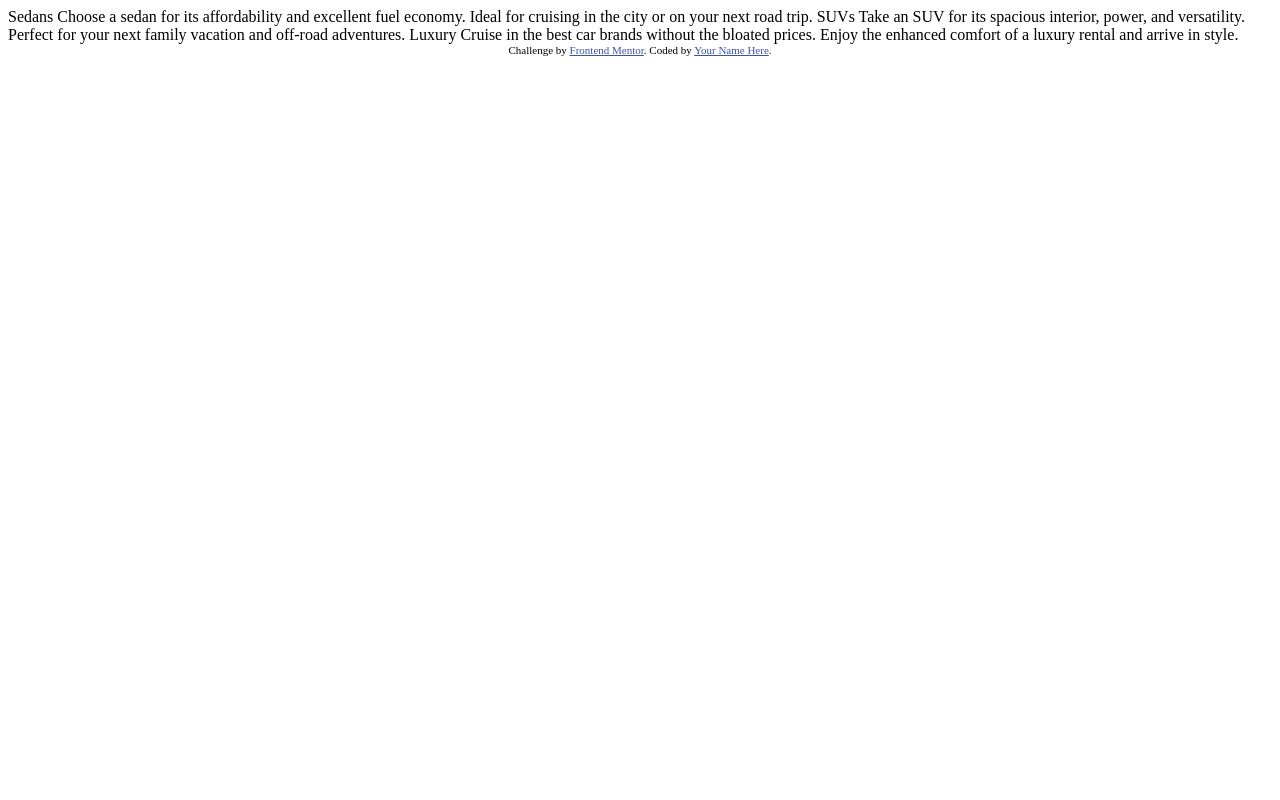
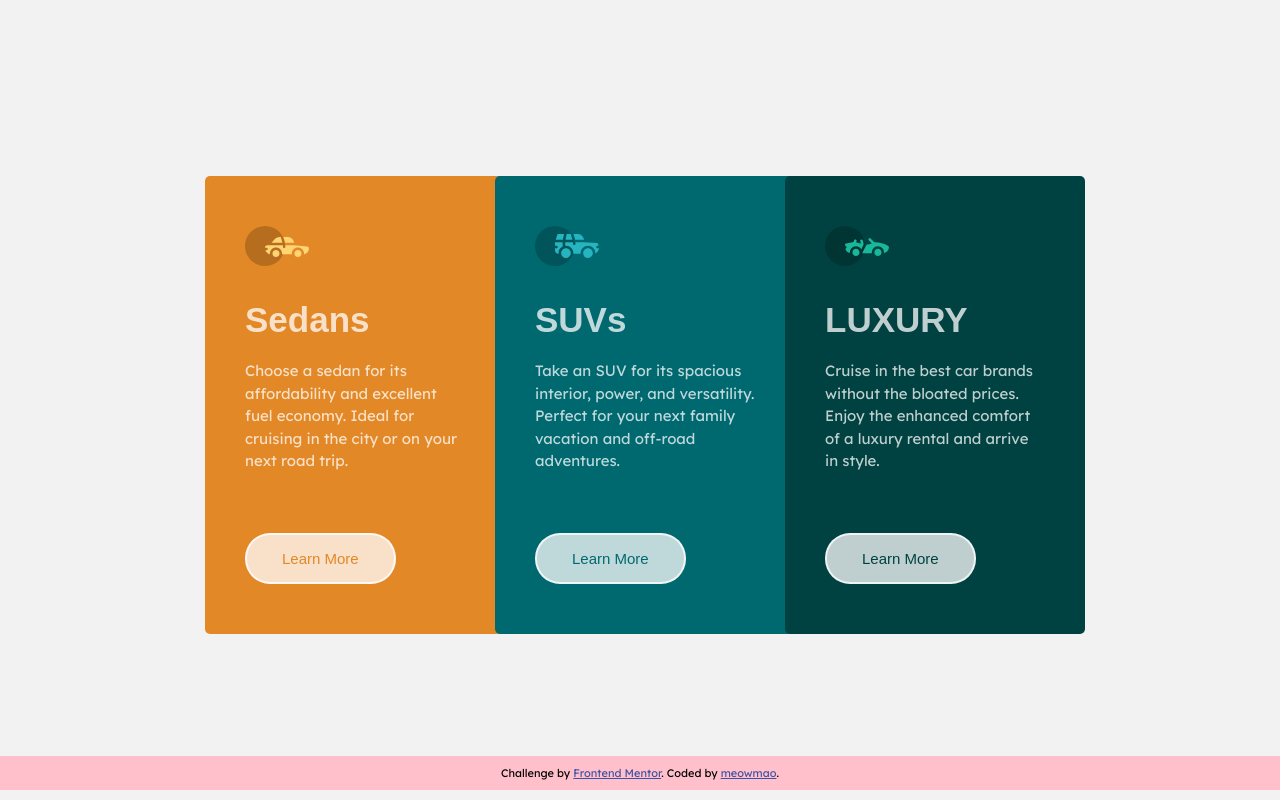
Before and after one commit to meowmao/FEM-3-column-card, a plain HTML site: page index.html in a window 1280 px wide. Drawn offline with Linux system fonts and the light colour scheme; a web font is replaced by a local one.

Commit message:
Finished layout

```diff
--- a/index.html
+++ b/index.html
@@ -5,7 +5,7 @@
   <meta name="viewport" content="width=device-width, initial-scale=1.0"> <!-- displays site properly based on user's device -->
 
   <link rel="icon" type="image/png" sizes="32x32" href="./images/favicon-32x32.png">
-
+  <link rel="stylesheet" type="text/css" href="./styles.css">
   <title>Frontend Mentor | 3-column preview card component</title>
 
   <!-- Feel free to remove these styles or customise in your own stylesheet 👍 -->
@@ -15,22 +15,36 @@
   </style>
 </head>
 <body>
+<div class="wrapper">
+  <div class="main">
+    <div class="card sedan">
+      <img src="./images/icon-sedans.svg" alt="" class="logo">
+      <h2 class="title">Sedans</h2>
+      <p class="text">Choose a sedan for its affordability and excellent fuel economy. Ideal for cruising in the city or on your next road trip.</p>
+      <button class="btn">Learn More</button>
+    </div>
+    <div class="card suv">
+      <img src="./images/icon-suvs.svg" alt="" class="logo">
+      <h1 class="title">SUVs</h2>
+      <p class="text">Take an SUV for its spacious interior, power, and versatility. Perfect for your next family vacation and off-road adventures.</p>
+      <button class="btn">Learn More</button>
+    </div>
+    <div class="card luxury">
+      <img src="./images/icon-luxury.svg" alt="" class="logo">
+      <h2 class="title">LUXURY</h2>
+      <p class="text">Cruise in the best car brands without the bloated prices. Enjoy the enhanced comfort of a luxury rental and arrive in style.</p>
+      <button class="btn">Learn More</button>
+    </div>
+  </div>
+<div class="attribution">
+    Challenge by <a href="https://www.frontendmentor.io?ref=challenge" target="_blank">Frontend Mentor</a>.
+    Coded by <a href="https://github.com/meowmao/FEM-3-column-card">meowmao</a>.
+</div>
 
-  Sedans
-  Choose a sedan for its affordability and excellent fuel economy. Ideal for cruising in the city
-  or on your next road trip.
+</div>
 
-  SUVs
-  Take an SUV for its spacious interior, power, and versatility. Perfect for your next family vacation
-  and off-road adventures.
 
-  Luxury
-  Cruise in the best car brands without the bloated prices. Enjoy the enhanced comfort of a luxury
-  rental and arrive in style.
 
-  <div class="attribution">
-    Challenge by <a href="https://www.frontendmentor.io?ref=challenge" target="_blank">Frontend Mentor</a>.
-    Coded by <a href="#">Your Name Here</a>.
-  </div>
+
 </body>
 </html>
--- /dev/null
+++ b/styles.css
@@ -0,0 +1,110 @@
+@import url('https://fonts.googleapis.com/css2?family=Lexend+Deca:wght@100..900&family=Red+Hat+Display:ital,wght@0,300..900;1,300..900&display=swap');
+@import url('https://fonts.googleapis.com/css2?family=Big+Shoulders:opsz,wght@10..72,100..900&family=Lexend+Deca:wght@100..900&family=Red+Hat+Display:ital,wght@0,300..900;1,300..900&display=swap');
+
+:root{
+  --Gray100: hsl(0, 0%, 95%);
+  --White:hsl(0, 0%, 100%, 0.75);
+  --Gold: hsl(31, 77%, 52%);
+  --Cyan: hsl(184, 100%, 22%);
+  --Green: hsl(179, 100%, 13%);
+}
+
+* {
+  box-sizing: border-box;
+  margin: 0;
+  padding: 0;
+}
+
+body{
+  font-size: 15px;
+  font-family: 'Lexend Deca', sans-serif;
+  color: var(--White);
+  background-color: var(--Gray100);
+}
+
+.wrapper{
+    display: flex;
+    justify-content: center;
+    align-items: center;
+    flex-wrap: wrap;
+    height: 100vh;
+}
+
+.main{
+    display: flex;
+    flex-direction: row;
+    flex-wrap: wrap;
+    justify-content: center;
+    align-items: center;
+    border-radius: 5px;
+
+}
+
+.sedan{
+    background-color: var(--Gold);
+}
+.sedan .btn{
+    color: var(--Gold);
+}
+
+.suv{
+    background-color: var(--Cyan);
+}
+.suv .btn{
+  color: var(--Cyan);
+}
+
+
+.luxury{
+    background-color: var(--Green);
+}
+.luxury .btn{
+  color: var(--Green);
+}
+
+.card{
+  padding: 50px 40px;
+  margin-right:-10px;
+  margin-bottom: -10px;
+  width: 300px;
+  border-radius: 5px;
+}
+
+.logo{
+  margin-bottom: 30px;
+}
+.title{
+  font-size: 35px;
+  font-family: 'Big Shoulders', sans-serif;
+  margin-bottom: 20px;
+}
+.text{
+  font-size: 15px;
+  line-height: 1.5;
+  margin-bottom: 60px;
+  color: var(--White);
+}
+.btn{
+  background-color: var(--White);
+  border: 2px solid var(--White);
+  border-radius: 25px;
+  padding: 15px 35px;
+  font-size: 15px;
+  cursor: pointer;
+}
+
+.btn:hover{
+  background-color: transparent;
+  color: var(--White);
+}
+
+.attribution {
+  font-size: 11px;
+  text-align: center;
+  background-color: pink;
+  position: absolute;
+  bottom: 10px;
+  width: 100%;
+  padding: 10px;
+  color: black;
+}
```
